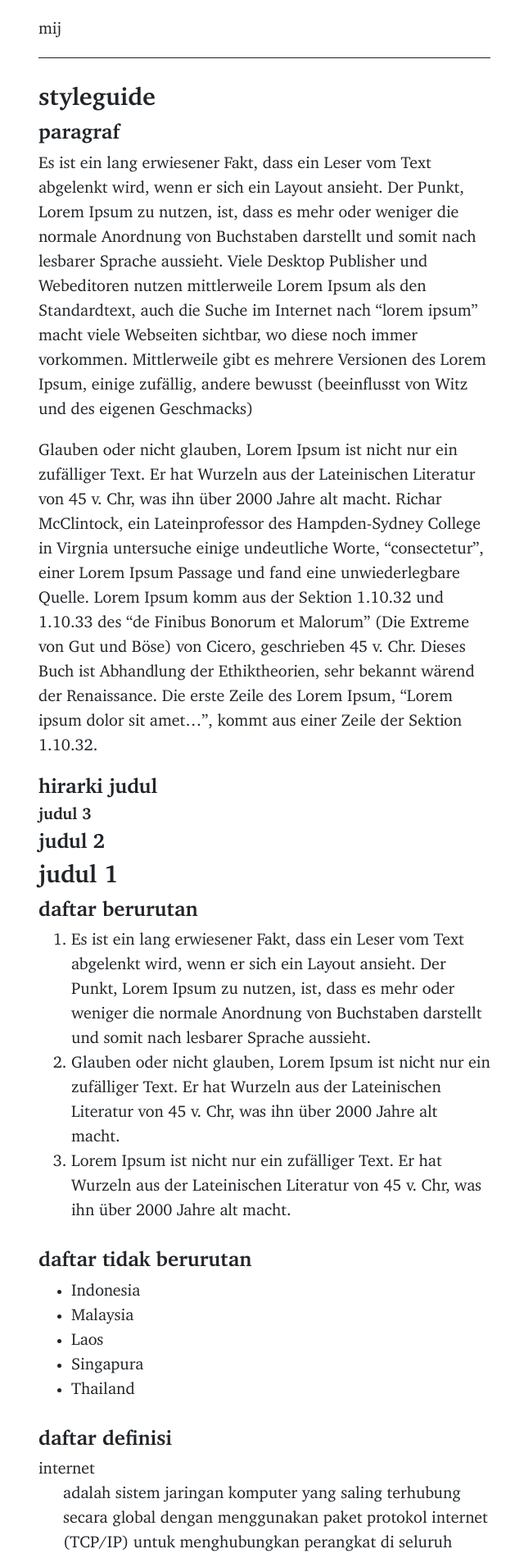
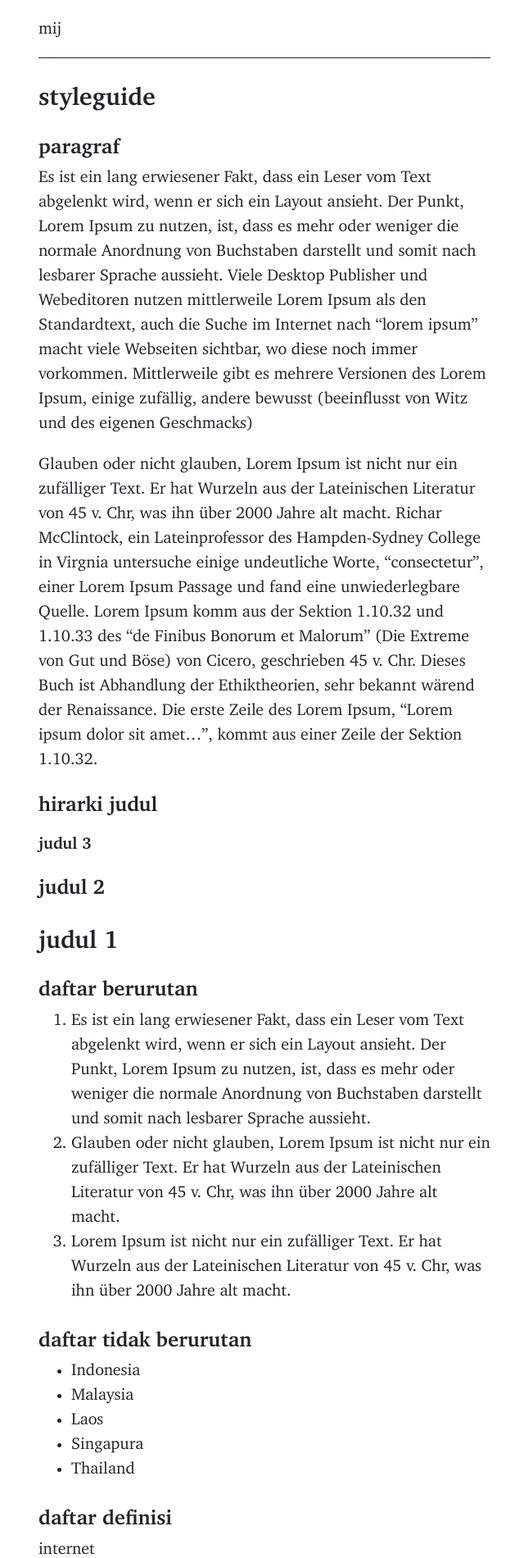
Before and after one commit to muhammadilfaj/mij, a Jekyll site: the page built from styleguide.md, in a window 1280 px wide. Shown: the top 1900 px of the page at 82% size, without its empty margins (317-957 px from the left). Built offline with Jekyll 4.4.1, drawn with Linux system fonts in a browser that asks for light colours.

Commit message:
Update stylesheet.css

```diff
--- a/assets/stylesheet.css
+++ b/assets/stylesheet.css
@@ -138,7 +138,7 @@ h3,
 h4,
 h5,
 h6 {
-  margin-top: 0;
+  margin-top: 1em;
   margin-bottom: .25em;
   line-height: 1.25;
   font-weight: 700;
@@ -196,6 +196,10 @@ blockquote {
 
 blockquote p:last-child {
   margin-bottom: 0;
+}
+
+figure {
+  margin: 0;
 }
 
 /* layout */
```
